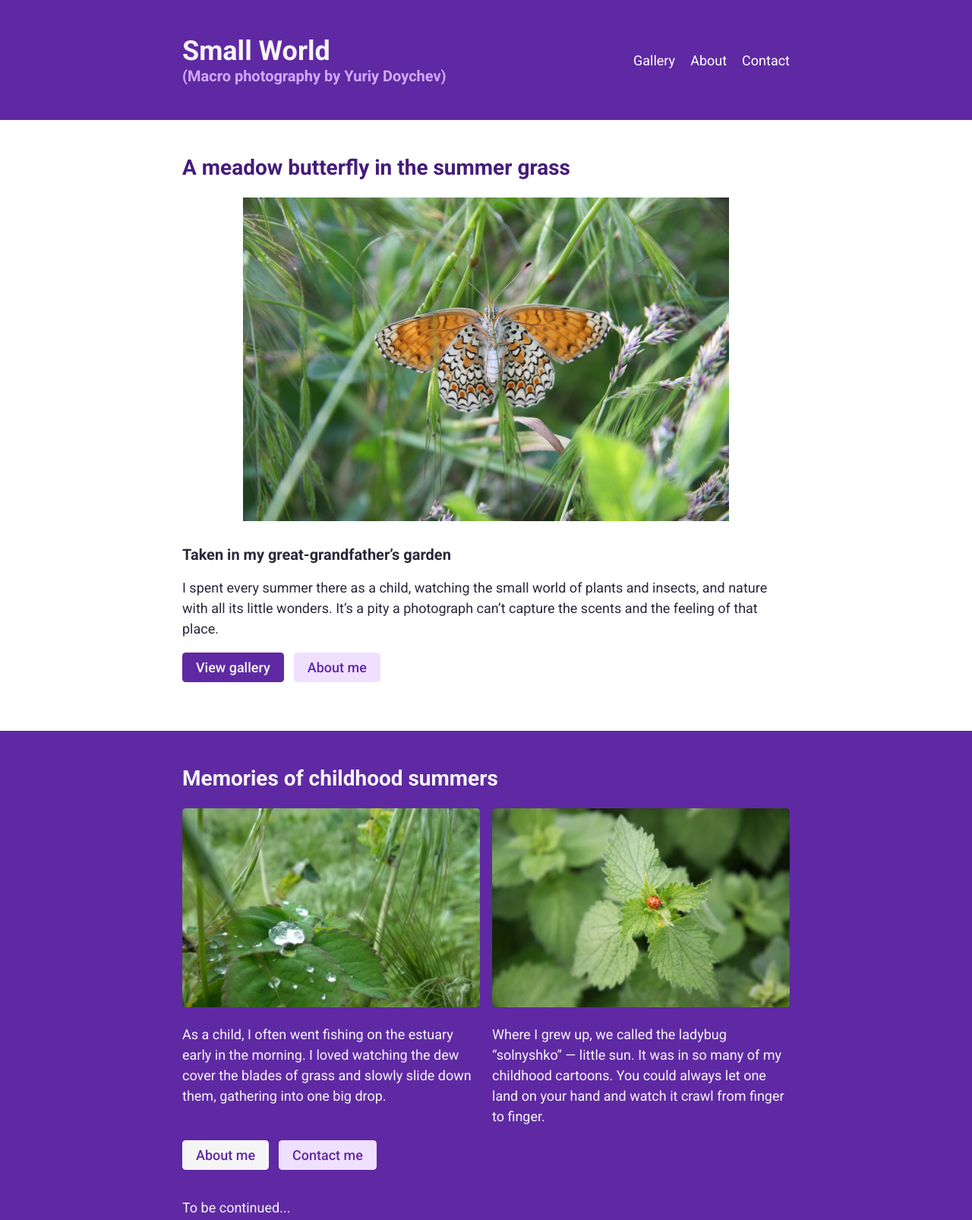
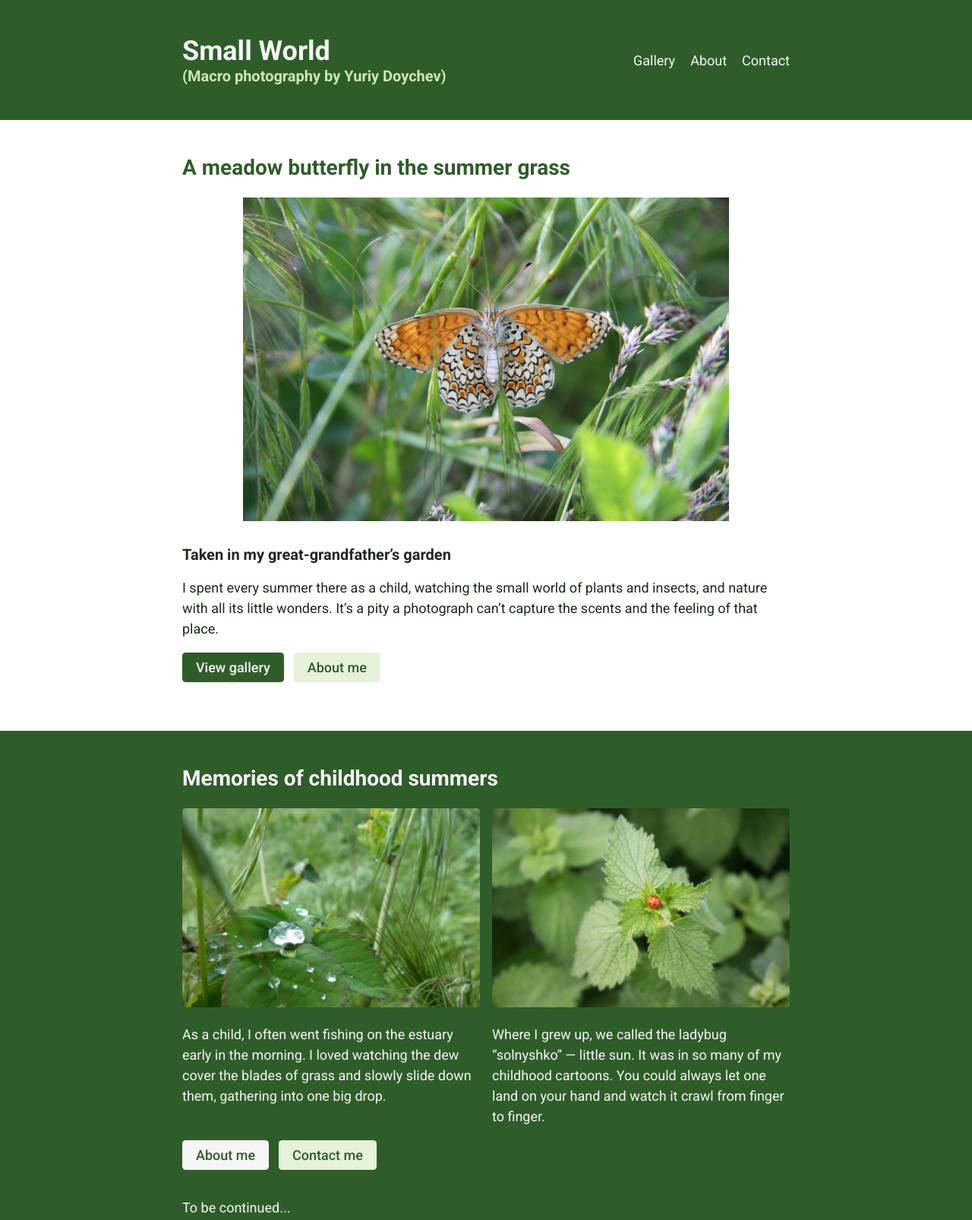
Before and after one commit to Yurdoy/photography-site, a website built with Vite: page index.html in a window 1280 px wide. Shown: the top 1606 px of the page at 76% size. Built offline with nearby package versions, Linux system fonts and the light colour scheme.

Commit message:
Replace purple theme with green palette using CSS variables

```diff
--- a/index.css
+++ b/index.css
@@ -1,5 +1,15 @@
+:root {
+  --color-primary: #2f5d2a;
+  --color-primary-light: #e6f2d9;
+  --color-subtle: #cfe8b0;
+  --color-accent: #b4530f;
+  --color-accent-light: #f4a259;
+  --color-text: #1f2a1c;
+  --color-light: whitesmoke;
+}
+
 body {
-  color: #2b283a;
+  color: var(--color-text);
   font-family: "Roboto", sans-serif;
   margin: 0;
 }
@@ -12,12 +22,12 @@ h3 {
 }
 
 h1 {
-  color: whitesmoke;
+  color: var(--color-light);
   font-size: 1.75rem;
 }
 
 h2 {
-  color: #451c7a;
+  color: var(--color-primary);
   font-size: 1.375rem;
   margin-top: 0;
 }
@@ -33,7 +43,7 @@ p {
 .subheading {
   display: block;
   font-size: 1rem;
-  color: #d0aaff;
+  color: var(--color-subtle);
 }
 
 .section-two h2 {
@@ -43,13 +53,13 @@ p {
 /* ----- LINKS ----- */
 
 a {
-  color: #ef5839;
+  color: var(--color-accent);
   text-decoration: underline dotted;
 }
 
 a:hover,
 a:active {
-  color: #d4b44c;
+  color: var(--color-primary);
 }
 
 .btn {
@@ -64,24 +74,24 @@ a:active {
 }
 
 .btn-dark {
-  color: whitesmoke;
-  background: #5f29a3;
+  color: var(--color-light);
+  background: var(--color-primary);
 }
 
 .btn-mid {
-  color: #5f29a3;
-  background: #f0e0ff;
+  color: var(--color-primary);
+  background: var(--color-primary-light);
 }
 
 .btn-light {
-  color: #5f29a3;
+  color: var(--color-primary);
   background: whitesmoke;
 }
 
 .btn:hover,
 .btn:active {
-  color: #2b238a;
-  background-color: #f3e885;
+  color: var(--color-text);
+  background-color: var(--color-accent-light);
 }
 
 /* ----- LAYOUT ----- */
@@ -94,11 +104,11 @@ footer {
 
 header,
 .section-two {
-  background-color: #5f29a3;
+  background-color: var(--color-primary);
 }
 
 .section-two {
-  color: whitesmoke;
+  color: var(--color-light);
 }
 
 .container {
@@ -133,13 +143,13 @@ header,
 
 footer {
   text-align: center;
-  color: #5f29a3;
+  color: var(--color-primary);
 }
 
 /* ----- NAVIGATION ----- */
 
 nav a {
-  color: #fff;
+  color: var(--color-light);
   text-decoration: none;
   font-size: 1.125rem;
   padding: 0.85em 0;
@@ -164,7 +174,7 @@ ul {
   }
 
   li:not(:last-child) {
-    border-bottom: 1px dotted #a190b6;
+    border-bottom: 1px dotted var(--color-subtle);
   }
 }
 
```
